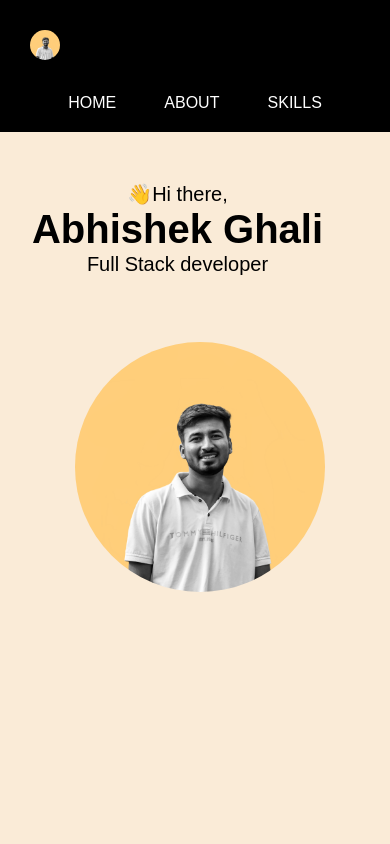
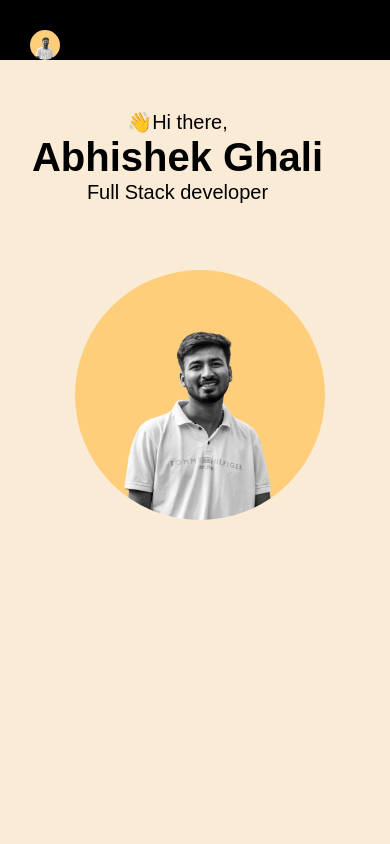
Before and after one commit to abhighali79/portfolio, a plain HTML site: page index.html in a window 390 px wide. Shown: the top 844 px of the page. Drawn offline with Linux system fonts and the light colour scheme.

Commit message:
Update index.html

```diff
--- a/index.html
+++ b/index.html
@@ -130,7 +130,7 @@ a {
 @media only screen and (max-width: 768px) {
     nav {
         flex-direction: column;
-        height: auto;
+        height: 60px;
         padding: 10px;
     }
 
```
